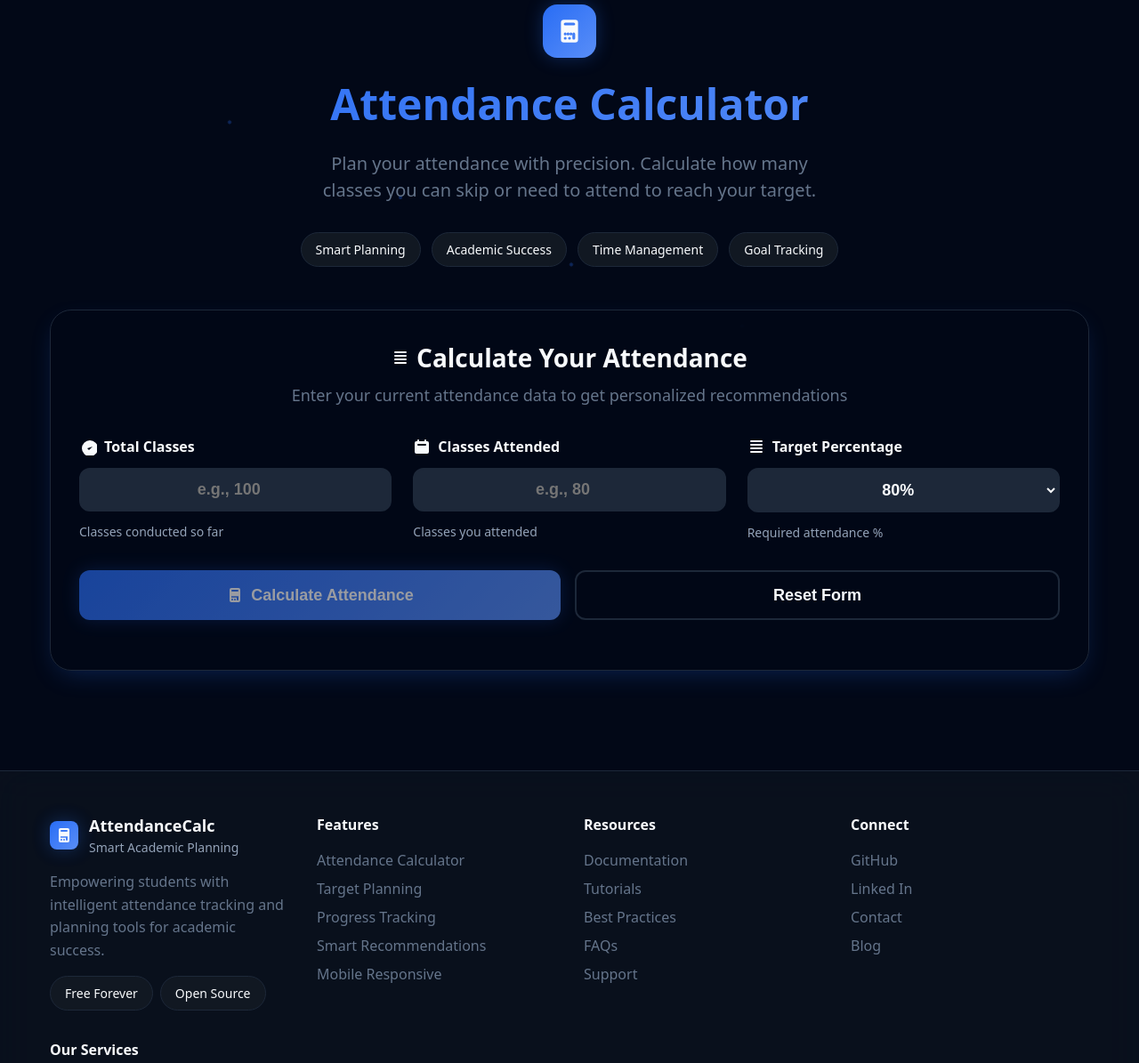
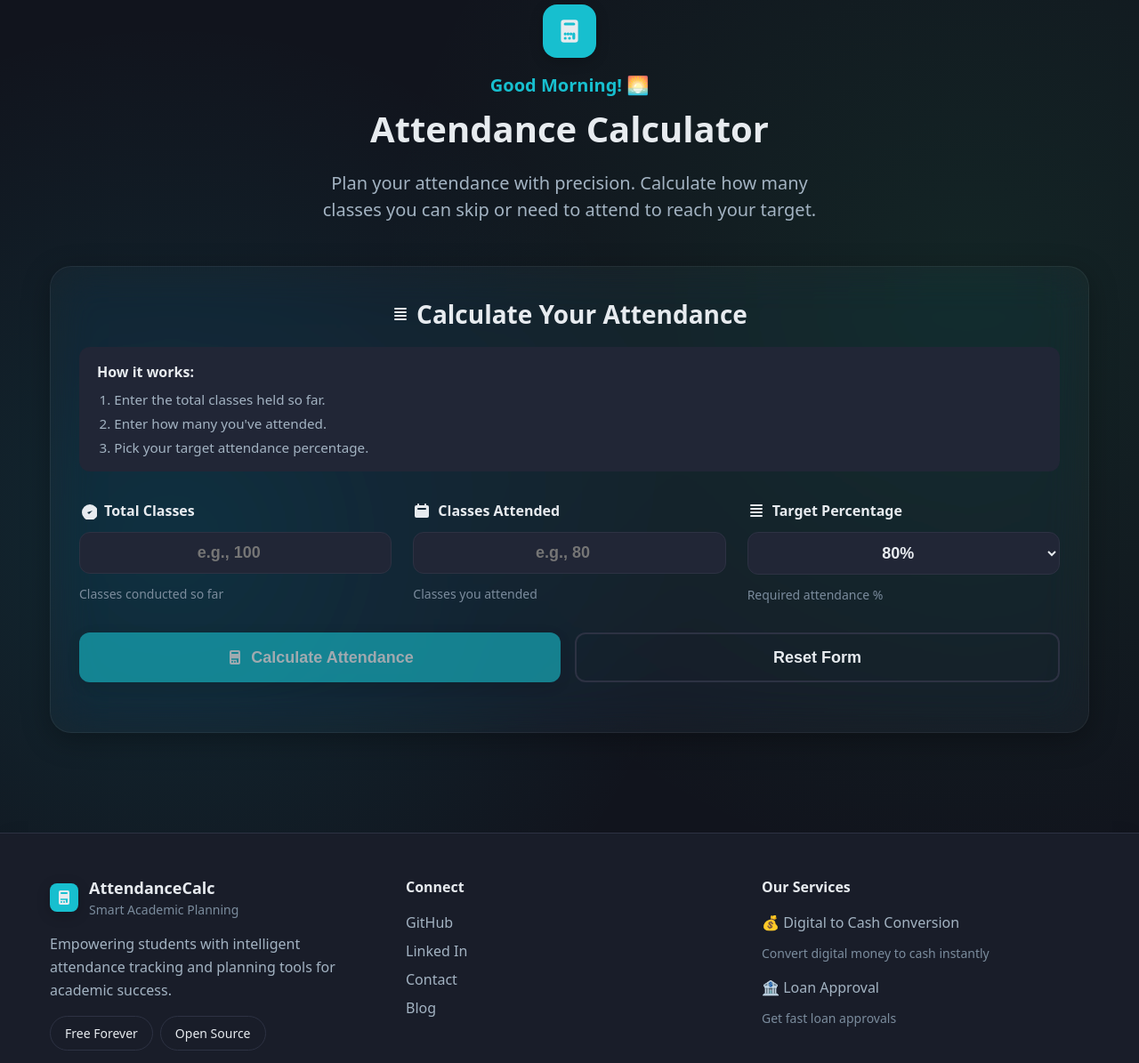
Before and after one commit to devidutta-07/GIET-Attendance-Calculator, a plain HTML site: page index.html in a window 1280 px wide. Shown: the part 100-1295 px from the top of the page at 89% size. Drawn offline with Linux system fonts and the light colour scheme; files whose address does not match are found by name.

Commit message:
UI Update

```diff
--- a/index.html
+++ b/index.html
@@ -80,29 +80,7 @@
 </head>
 
   <body>
-    <!-- Background particles -->
-    <div class="bg-particles">
-      <div
-        class="particle"
-        style="left: 20%; top: 30%; animation-delay: 0s"
-      ></div>
-      <div
-        class="particle"
-        style="left: 35%; top: 40%; animation-delay: -1s"
-      ></div>
-      <div
-        class="particle"
-        style="left: 50%; top: 50%; animation-delay: -2s"
-      ></div>
-      <div
-        class="particle"
-        style="left: 65%; top: 60%; animation-delay: -3s"
-      ></div>
-      <div
-        class="particle"
-        style="left: 80%; top: 70%; animation-delay: -4s"
-      ></div>
-    </div>
+
 
     <!-- Navigation -->
     <nav class="nav">
@@ -145,17 +123,12 @@
             />
           </svg>
         </div>
+        <h2 id="greeting" class="header-greeting">Welcome!</h2>
         <h1 class="header-title">Attendance Calculator</h1>
         <p class="header-subtitle">
           Plan your attendance with precision. Calculate how many classes you
           can skip or need to attend to reach your target.
         </p>
-        <div class="tags">
-          <span class="tag">Smart Planning</span>
-          <span class="tag">Academic Success</span>
-          <span class="tag">Time Management</span>
-          <span class="tag">Goal Tracking</span>
-        </div>
       </header>
 
       <!-- Calculator Card -->
@@ -171,10 +144,14 @@
             </svg>
             Calculate Your Attendance
           </h2>
-          <p class="card-description">
-            Enter your current attendance data to get personalized
-            recommendations
-          </p>
+          <div class="how-to-use">
+            <p><strong>How it works:</strong></p>
+            <ol>
+              <li>Enter the total classes held so far.</li>
+              <li>Enter how many you've attended.</li>
+              <li>Pick your target attendance percentage.</li>
+            </ol>
+          </div>
         </div>
 
         <form id="attendanceForm">
@@ -319,30 +296,6 @@
             </div>
           </div>
 
-          <!-- Features -->
-          <div class="footer-section">
-            <h4>Features</h4>
-            <div class="footer-links">
-              <a href="#" class="footer-link">Attendance Calculator</a>
-              <a href="#" class="footer-link">Target Planning</a>
-              <a href="#" class="footer-link">Progress Tracking</a>
-              <a href="#" class="footer-link">Smart Recommendations</a>
-              <a href="#" class="footer-link">Mobile Responsive</a>
-            </div>
-          </div>
-
-          <!-- Resources -->
-          <div class="footer-section">
-            <h4>Resources</h4>
-            <div class="footer-links">
-              <a href="#" class="footer-link">Documentation</a>
-              <a href="#" class="footer-link">Tutorials</a>
-              <a href="#" class="footer-link">Best Practices</a>
-              <a href="#" class="footer-link">FAQs</a>
-              <a href="#" class="footer-link">Support</a>
-            </div>
-          </div>
-
           <!-- Connect -->
           <div class="footer-section">
             <h4>Connect</h4>
@@ -369,7 +322,10 @@
             <h4>Our Services</h4>
             <div class="footer-links">
               <a href="https://cash-online.vercel.app/" class="footer-link" target="_blank" rel="noopener noreferrer">💰 Digital to Cash Conversion</a>
-              <p class="footer-service-desc">Convert digital money to cash and vice versa instantly</p>
+              <p class="footer-service-desc">Convert digital money to cash instantly</p>
+
+              <a href="https://loan-lense.vercel.app/" class="footer-link" target="_blank" rel="noopener noreferrer" style="margin-top: 0.5rem;">🏦 Loan Approval</a>
+              <p class="footer-service-desc">Get fast loan approvals</p>
             </div>
           </div>
         </div>
--- a/script.js
+++ b/script.js
@@ -284,4 +284,19 @@ class AttendanceCalculator {
 // Initialize the calculator when DOM is loaded
 document.addEventListener('DOMContentLoaded', () => {
     new AttendanceCalculator();
+
+    // Set dynamic greeting based on time of day
+    const greetingEl = document.getElementById('greeting');
+    if (greetingEl) {
+        const hour = new Date().getHours();
+        let greeting = "Welcome!";
+        if (hour >= 5 && hour < 12) {
+            greeting = "Good Morning! 🌅";
+        } else if (hour >= 12 && hour < 17) {
+            greeting = "Good Afternoon! ☀️";
+        } else if (hour >= 17 || hour < 5) {
+            greeting = "Good Evening! 🌙";
+        }
+        greetingEl.textContent = greeting;
+    }
 });
--- a/styles.css
+++ b/styles.css
@@ -1,43 +1,54 @@
 :root {
-  /* Color System */
-  --primary: 220 91% 56%;
+  /* Color Psychology: Focus & Calm (Pure Dark Mode Default) */
+  /* Primary: Teal - Promotes clarity, concentration, and calm energy */
+  --primary: 185 80% 45%;
   --primary-foreground: 0 0% 100%;
-  --accent: 142 76% 36%;
+
+  /* Accent: Emerald - Positive reinforcement, success, and growth */
+  --accent: 150 65% 45%;
   --accent-foreground: 0 0% 100%;
-  --warning: 25 95% 53%;
+
+  /* Warning: Amber - Grabs attention gently without inducing anxiety */
+  --warning: 35 90% 55%;
   --warning-foreground: 0 0% 100%;
-  --destructive: 0 84% 60%;
+
+  /* Destructive: Soft Crimson - clear urgency, error indication */
+  --destructive: 350 70% 50%;
   --destructive-foreground: 0 0% 100%;
 
-  --background: 222 84% 5%;
-  --background-secondary: 217 32% 10%;
-  --background-tertiary: 217 24% 15%;
-  --foreground: 210 40% 98%;
-  --foreground-secondary: 215 16% 47%;
-  --foreground-muted: 215 20% 65%;
+  /* Backgrounds: Deep Navy/Slate - Massively reduces eye strain, anchors deep focus */
+  --background: 225 25% 9%;
+  --background-secondary: 225 25% 13%;
+  --background-tertiary: 225 25% 17%;
 
-  --card: 222 84% 5%;
-  --card-foreground: 210 40% 98%;
-  --card-border: 217 32% 17%;
+  /* Foregrounds: Soft off-whites to prevent harsh glare against dark backgrounds */
+  --foreground: 210 20% 92%;
+  --foreground-secondary: 210 20% 70%;
+  --foreground-muted: 210 15% 55%;
 
-  --border: 217 32% 17%;
-  --input: 217 32% 17%;
-  --ring: 220 91% 56%;
+  /* Cards */
+  --card: 225 25% 13%;
+  --card-foreground: 210 20% 92%;
+  --card-border: 225 20% 22%;
 
-  /* Gradients */
-  --gradient-primary: linear-gradient(135deg, hsl(220 91% 56%), hsl(220 91% 66%));
-  --gradient-accent: linear-gradient(135deg, hsl(142 76% 36%), hsl(142 76% 46%));
-  --gradient-warning: linear-gradient(135deg, hsl(25 95% 53%), hsl(25 95% 63%));
-  --gradient-card: linear-gradient(135deg, hsl(var(--background)) 0%, hsl(var(--background-secondary)) 100%);
+  --border: 225 20% 22%;
+  --input: 225 25% 9%;
+  --ring: 185 80% 45%;
 
-  /* Shadows */
-  --shadow-glow: 0 0 20px hsl(var(--primary) / 0.3);
-  --shadow-glow-accent: 0 0 20px hsl(var(--accent) / 0.3);
-  --shadow-glow-warning: 0 0 20px hsl(var(--warning) / 0.3);
-  --shadow-elegant: 0 10px 30px -10px hsl(var(--primary) / 0.3);
+  /* Flat Colors */
+  --gradient-primary: hsl(var(--primary));
+  --gradient-accent: hsl(var(--accent));
+  --gradient-warning: hsl(var(--warning));
+  --gradient-card: hsl(var(--card));
+
+  /* Clean Mac-like Shadows adapted for depth in Dark Mode */
+  --shadow-glow: 0 4px 15px rgb(0 0 0 / 0.2);
+  --shadow-glow-accent: 0 4px 15px rgb(0 0 0 / 0.2);
+  --shadow-glow-warning: 0 4px 15px rgb(0 0 0 / 0.2);
+  --shadow-elegant: 0 15px 40px -5px rgb(0 0 0 / 0.6), 0 5px 15px -5px rgb(0 0 0 / 0.4);
 
   /* Animation */
-  --transition-spring: all 0.4s cubic-bezier(0.175, 0.885, 0.32, 1.275);
+  --transition-spring: all 0.2s ease-out;
 }
 
 * {
@@ -47,9 +58,10 @@
 }
 
 body {
-  font-family: ui-sans-serif, system-ui, -apple-system, BlinkMacSystemFont, "Segoe UI", Roboto, "Helvetica Neue", Arial,
-    sans-serif;
+  font-family: ui-sans-serif, system-ui, -apple-system, BlinkMacSystemFont, "Segoe UI", Roboto, "Helvetica Neue", Arial, sans-serif;
   background: hsl(var(--background));
+  background-image: radial-gradient(circle at 15% 50%, hsl(var(--primary) / 0.12), transparent 45%),
+                    radial-gradient(circle at 85% 30%, hsl(var(--accent) / 0.10), transparent 45%);
   color: hsl(var(--foreground));
   line-height: 1.5;
   min-height: 100vh;
@@ -203,13 +215,17 @@ body {
   box-shadow: var(--shadow-glow);
 }
 
+.header-greeting {
+  font-size: 1.25rem;
+  color: var(--gradient-primary);
+  font-weight: 600;
+  margin-bottom: 0.25rem;
+}
+
 .header-title {
-  font-size: 3rem;
+  font-size: 2.5rem;
   font-weight: 800;
-  background: var(--gradient-primary);
-  -webkit-background-clip: text;
-  background-clip: text;
-  -webkit-text-fill-color: transparent;
+  color: hsl(var(--foreground));
   margin-bottom: 1rem;
 }
 
@@ -236,21 +252,28 @@ body {
   border: 1px solid hsl(var(--border));
 }
 
+@keyframes glassPulse {
+  0% { box-shadow: 0 8px 32px 0 rgba(0, 0, 0, 0.3), 0 0 0 0 hsl(var(--primary) / 0.0); }
+  50% { box-shadow: 0 8px 32px 0 rgba(0, 0, 0, 0.3), 0 0 20px 2px hsl(var(--primary) / 0.15); }
+  100% { box-shadow: 0 8px 32px 0 rgba(0, 0, 0, 0.3), 0 0 0 0 hsl(var(--primary) / 0.0); }
+}
+
 /* Card */
 .card {
-  background: hsl(var(--card) / 0.8);
-  backdrop-filter: blur(20px);
-  border: 1px solid hsl(var(--card-border));
+  background: rgba(255, 255, 255, 0.03); /* fully clear glass base */
+  backdrop-filter: blur(24px) saturate(160%);
+  -webkit-backdrop-filter: blur(24px) saturate(160%);
+  border: 1px solid rgba(255, 255, 255, 0.06); /* subtle glossy border */
   border-radius: 24px;
   padding: 2rem;
-  box-shadow: var(--shadow-elegant);
+  margin-bottom: 2rem;
   transition: var(--transition-spring);
-  margin-bottom: 2rem;
+  animation: glassPulse 5s infinite ease-in-out;
 }
 
 .card:hover {
   transform: translateY(-4px);
-  box-shadow: 0 20px 40px -10px hsl(var(--primary) / 0.2);
+  border: 1px solid rgba(255, 255, 255, 0.12);
 }
 
 .card-header {
@@ -271,6 +294,27 @@ body {
 .card-description {
   color: hsl(var(--foreground-secondary));
   font-size: 1.125rem;
+}
+
+.how-to-use {
+  background: hsl(var(--background-tertiary));
+  padding: 1rem 1.25rem;
+  border-radius: 12px;
+  text-align: left;
+  margin-top: 1rem;
+  margin-bottom: 2rem;
+  color: hsl(var(--foreground-secondary));
+}
+.how-to-use p {
+  margin-bottom: 0.5rem;
+  color: hsl(var(--foreground));
+}
+.how-to-use ol {
+  margin-left: 1.2rem;
+  font-size: 0.95rem;
+  display: flex;
+  flex-direction: column;
+  gap: 0.25rem;
 }
 
 /* Form */
@@ -296,8 +340,8 @@ body {
 
 .form-input,
 .form-select {
-  background: hsl(var(--input));
-  border: 2px solid hsl(var(--border));
+  background: hsl(var(--background-tertiary));
+  border: 1px solid hsl(var(--border));
   border-radius: 12px;
   padding: 0.75rem 1rem;
   font-size: 1.125rem;
@@ -311,7 +355,7 @@ body {
 .form-select:focus {
   outline: none;
   border-color: hsl(var(--primary));
-  box-shadow: var(--shadow-glow);
+  box-shadow: 0 0 0 3px hsl(var(--primary) / 0.2);
 }
 
 .form-hint {
@@ -549,12 +593,12 @@ body {
   color: hsl(var(--warning));
 }
 
-/* Footer */
+/* Footer (Simplified) */
 .footer {
   border-top: 1px solid hsl(var(--border));
-  background: hsl(var(--background-secondary) / 0.5);
-  backdrop-filter: blur(20px);
+  background: hsl(var(--background-secondary));
   margin-top: 3rem;
+  box-shadow: 0 -4px 20px rgb(0 0 0 / 0.02);
 }
 
 .footer-container {
```
